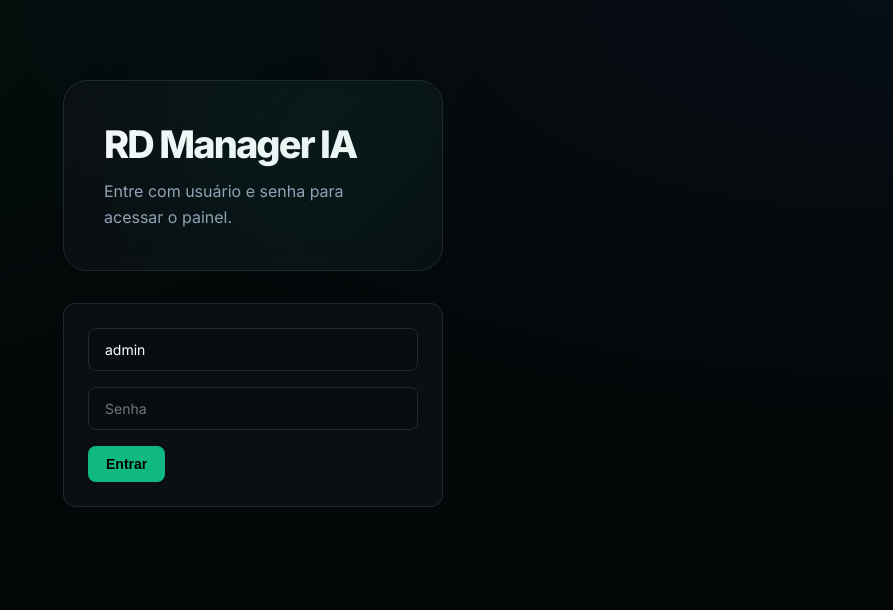
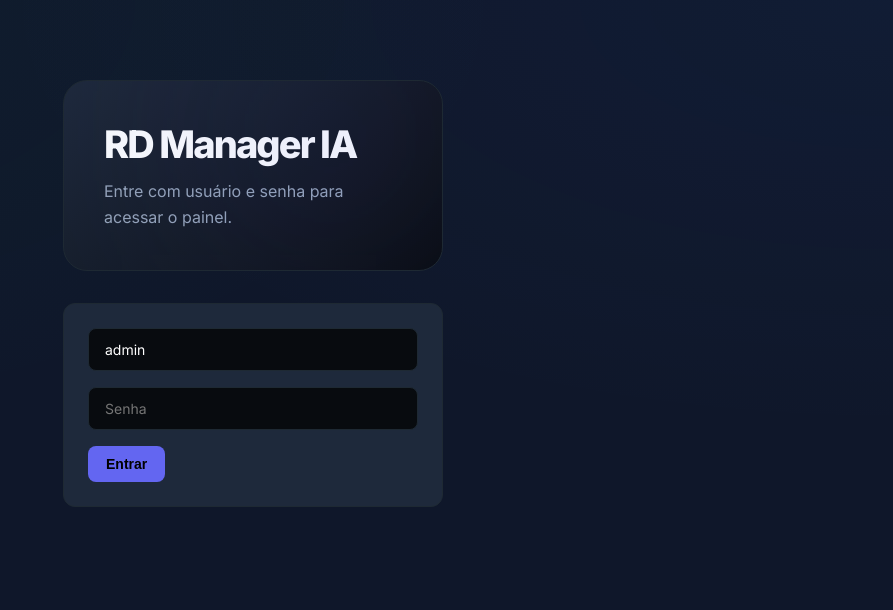
Before and after one commit to alexeller11/rd-manager, a FastAPI app: page / in a window 1280 px wide. Shown: the top 610 px of the page, without its empty margins (387-1280 px from the left). Run offline with FastAPI, Linux system fonts and the light colour scheme; parts of the project's set-up code (start-up, migrations or seed data) failed here and were passed over.

Commit message:
feat: design profissional de agência (cores CSS atualizadas)

```diff
--- a/app/templates/index.html
+++ b/app/templates/index.html
@@ -17,8 +17,8 @@
 
   <style>
     :root {
-      --bg: #030708;
-      --panel: #0b0f13;
+      --bg: #0f172a;
+      --panel: #1e293b;
       --panel-2: #12181f;
       --line: #1e2933;
       --text: #f8fafc;
@@ -31,7 +31,7 @@
       --red-soft: rgba(239, 68, 68, 0.1);
       --blue: #3b82f6;
       --blue-soft: rgba(59, 130, 246, 0.1);
-      --accent: #10b981;
+      --accent: #6366f1;
       --shadow: 0 10px 40px -10px rgba(0,0,0,0.5);
       --radius: 12px;
       --sidebar-width: 280px;
```
